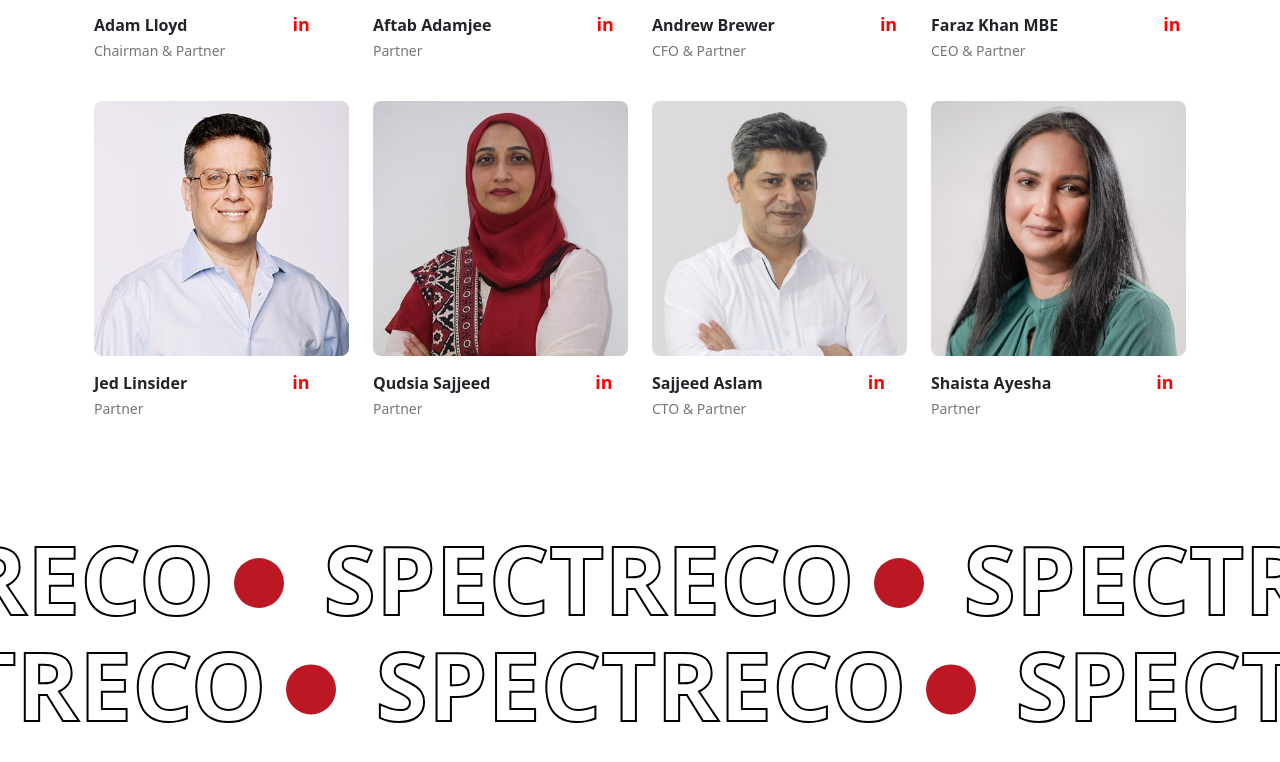
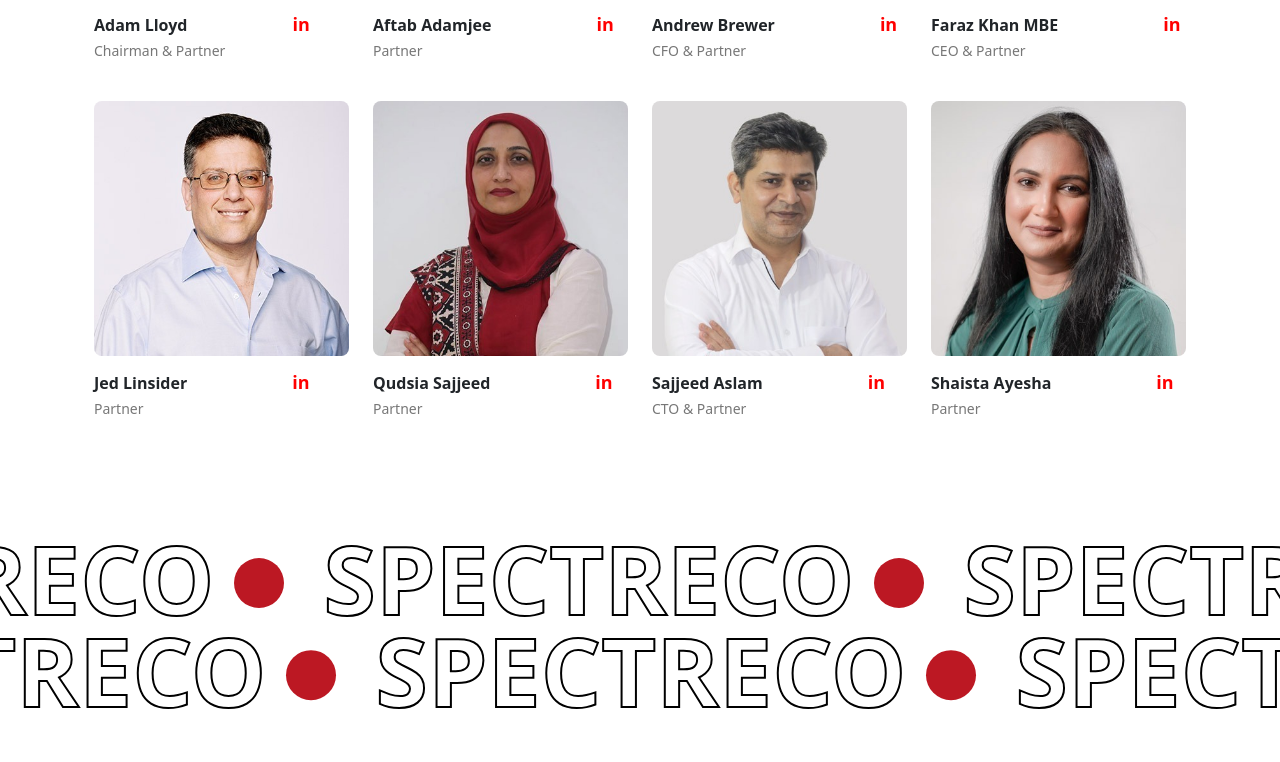
Before and after one commit to Muzzamil-02/newSpectrecoweb, a React (Create React App) app: page / in a window 1280 px wide. Shown: the part 9428-10190 px from the top of the page. Built offline with nearby package versions, Linux system fonts and the light colour scheme.

Commit message:
ticker update

```diff
--- a/src/components/industry/ticker.js
+++ b/src/components/industry/ticker.js
@@ -16,7 +16,7 @@
             </div>
         </div>
     </Marquee>
-    <Marquee speed={50} gradient={false}  direction="right" style={{transform: "translate(0, -25%)"}}>
+    <Marquee speed={50} gradient={false}  direction="right" style={{transform: "translate(0, -35%)"}}>
         <div style={{width: "100vw", display: "flex", justifyContent: "space-around", }}>
             <div style={{display:'flex', alignItems:"center"}}>
                 <span className='marquee outline-text'>Spectreco</span>
```
